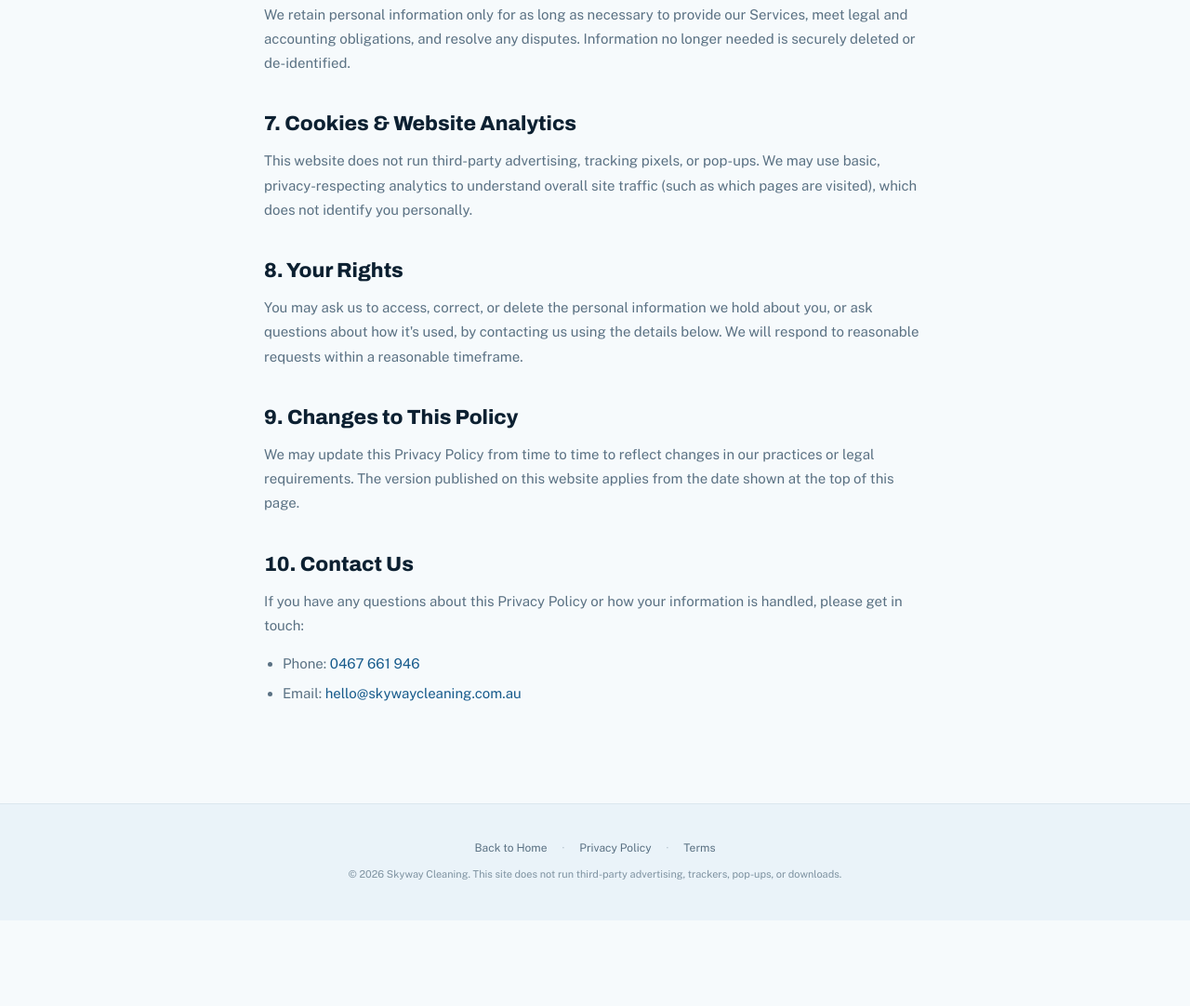
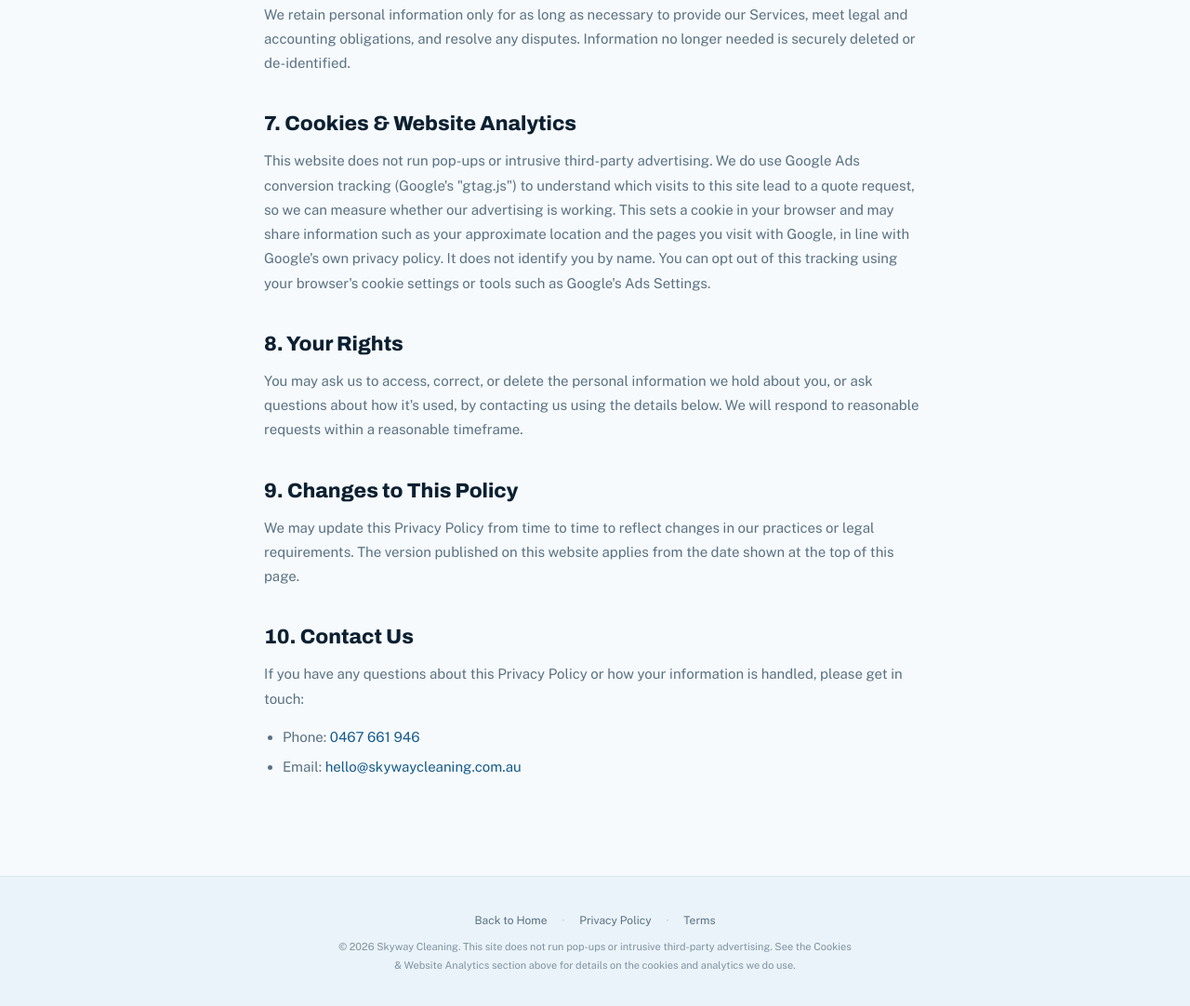
Before and after one commit to rorymanifest/s2, a website: page privacy.html in a window 1280 px wide. Shown: the part 1607-2689 px from the top of the page at 93% size. Before the commit the page ends 2597 px from the top, so only its background shows below. Drawn offline with nearby package versions, Linux system fonts and the light colour scheme.

Commit message:
Disclose Google Ads conversion tracking in footer and Privacy Policy
The "no third-party trackers" claim was no longer accurate once the
Google Ads gtag.js tag was added. Updated the footer line on all
three pages and the Privacy Policy's cookies section to disclose the
tracking honestly.

Co-Authored-By: Claude Sonnet 5 <noreply@anthropic.com>

```diff
--- a/privacy.html
+++ b/privacy.html
@@ -96,7 +96,7 @@
     <p>We retain personal information only for as long as necessary to provide our Services, meet legal and accounting obligations, and resolve any disputes. Information no longer needed is securely deleted or de-identified.</p>
 
     <h2>7. Cookies &amp; Website Analytics</h2>
-    <p>This website does not run third-party advertising, tracking pixels, or pop-ups. We may use basic, privacy-respecting analytics to understand overall site traffic (such as which pages are visited), which does not identify you personally.</p>
+    <p>This website does not run pop-ups or intrusive third-party advertising. We do use Google Ads conversion tracking (Google's "gtag.js") to understand which visits to this site lead to a quote request, so we can measure whether our advertising is working. This sets a cookie in your browser and may share information such as your approximate location and the pages you visit with Google, in line with Google's own privacy policy. It does not identify you by name. You can opt out of this tracking using your browser's cookie settings or tools such as Google's Ads Settings.</p>
 
     <h2>8. Your Rights</h2>
     <p>You may ask us to access, correct, or delete the personal information we hold about you, or ask questions about how it's used, by contacting us using the details below. We will respond to reasonable requests within a reasonable timeframe.</p>
@@ -121,7 +121,7 @@
         <span style="color:rgba(90,113,131,0.35)">·</span>
         <a class="footer-legal" href="/terms" style="color:#5a7183">Terms</a>
       </div>
-      <p style="font-size:11px;margin:12px auto 0;color:rgba(90,113,131,0.75);max-width:560px">© 2026 Skyway Cleaning. This site does not run third-party advertising, trackers, pop-ups, or downloads.</p>
+      <p style="font-size:11px;margin:12px auto 0;color:rgba(90,113,131,0.75);max-width:560px">© 2026 Skyway Cleaning. This site does not run pop-ups or intrusive third-party advertising. See the Cookies &amp; Website Analytics section above for details on the cookies and analytics we do use.</p>
     </div>
   </footer>
 
```
Also changed, not shown: index.html (+1 -1 lines), terms.html (+1 -1 lines).
